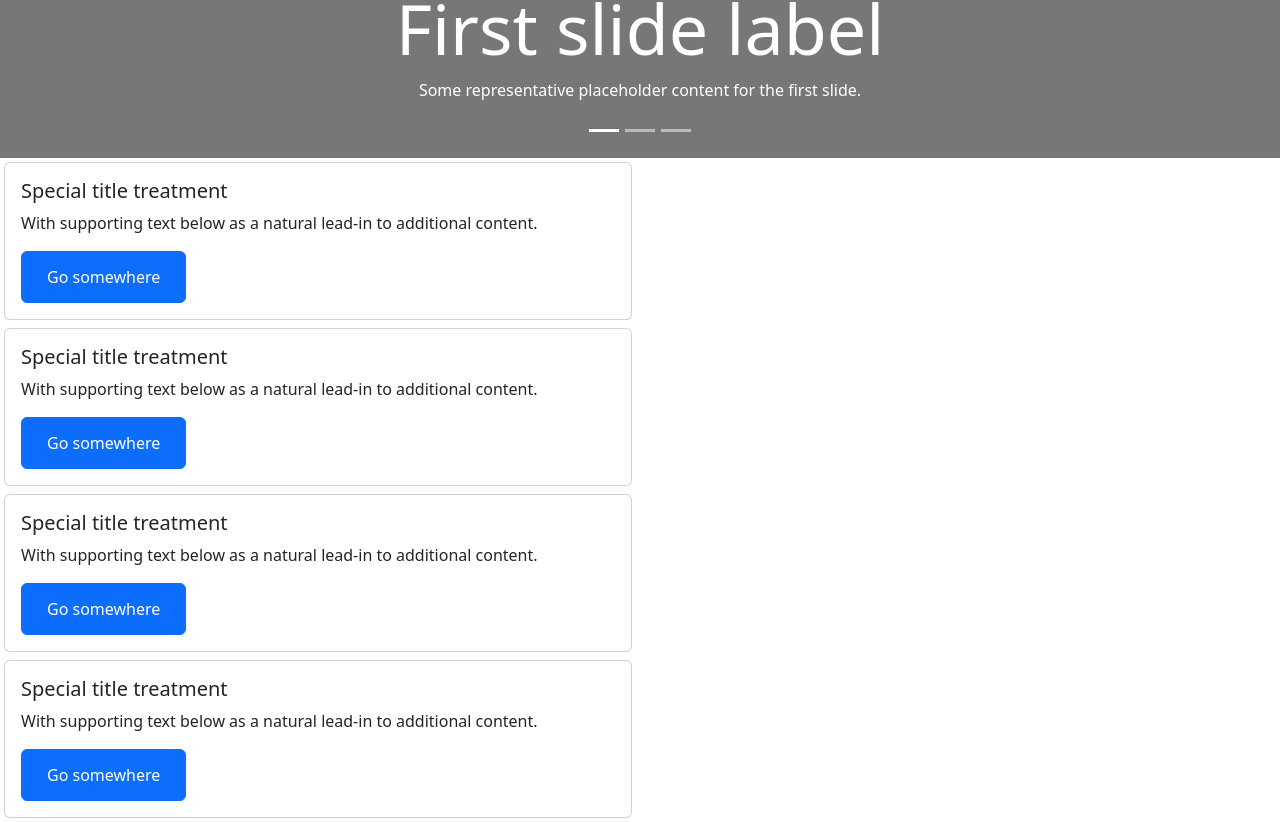
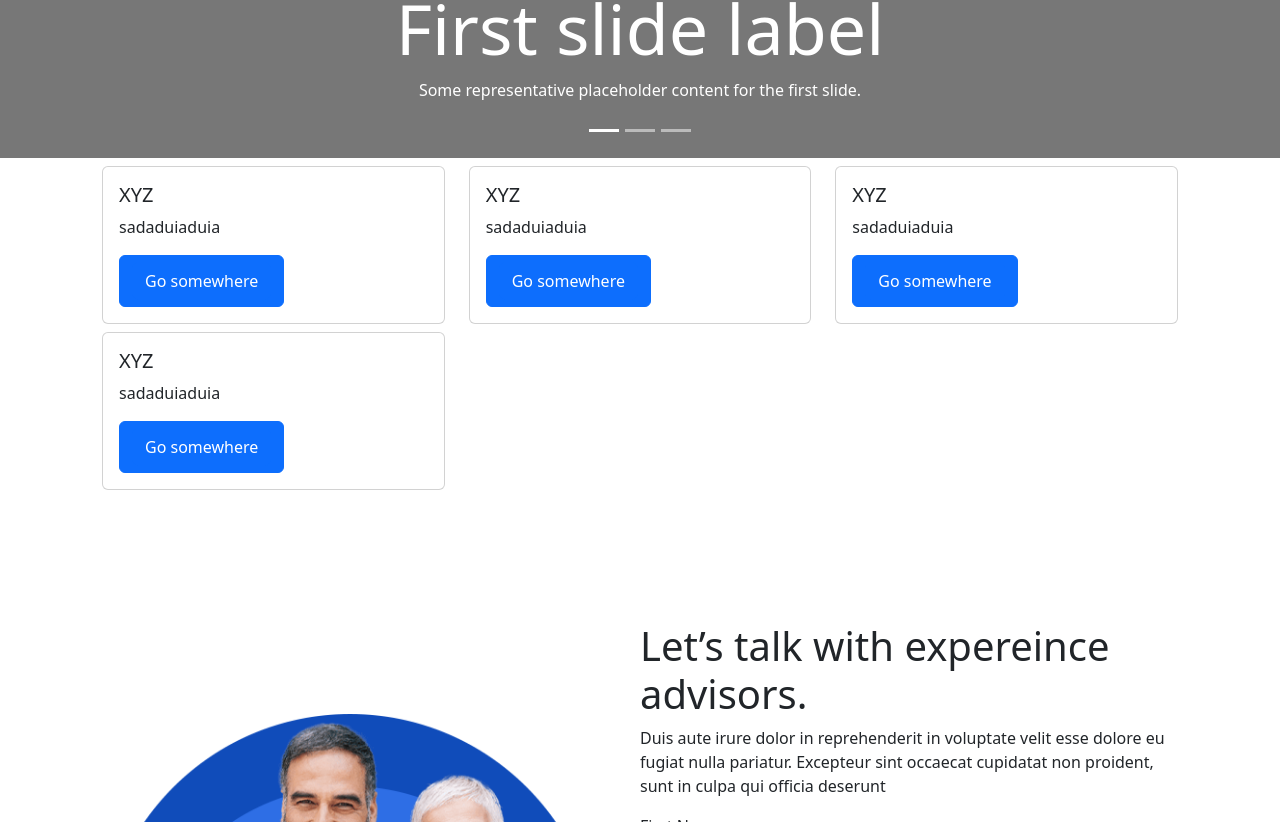
Before and after one commit to sayantanD1999/Insurance, a Next.js app: page / in a window 1280 px wide. Shown: the part 558-1380 px from the top of the page. Built offline with nearby package versions, Linux system fonts and the light colour scheme.

Commit message:
card dynamic done

```diff
--- a/components/Card.js
+++ b/components/Card.js
@@ -1,78 +1,94 @@
-import React from 'react'
+import React, { useState } from "react";
 
 function Card() {
+  const [data, setData] = useState([
+    {
+      title: "XYZ",
+      desc: "sadaduiaduia",
+    },
+    {
+      title: "XYZ",
+      desc: "sadaduiaduia",
+    },
+    {
+      title: "XYZ",
+      desc: "sadaduiaduia",
+    },
+    {
+      title: "XYZ",
+      desc: "sadaduiaduia",
+    },
+  ]);
+
   return (
     <>
-    <div className="row d-flex justify-content-between">
-      <div className="col-6 m-1">
+      <div className="container">
+        <div className="row m-2">
+          {data.map((item, index) => {
+            return (
+              <>
+                <div className="col-4 mb-2" key={index}>
                   <div className="card">
                     <div className="card-body">
-            <h5 className="card-title">Special title treatment</h5>
-            <p className="card-text">With supporting text below as a natural lead-in to additional content.</p>
-            <button type="button" class="btn btn-primary" data-bs-toggle="modal" data-bs-target="#exampleModal">
-            <a href="#" className="btn btn-primary">Go somewhere</a></button>
+                      <h5 className="card-title">{item.title}</h5>
+                      <p className="card-text">{item.desc}</p>
+                      <button
+                        type="button"
+                        class="btn btn-primary"
+                        data-bs-toggle="modal"
+                        data-bs-target="#exampleModal"
+                      >
+                        <a href="#" className="btn btn-primary">
+                          Go somewhere
+                        </a>
+                      </button>
                     </div>
                   </div>
                 </div>
-
-      <div className="col-6 m-1">
-        <div className="card">
-          <div className="card-body">
-            <h5 className="card-title">Special title treatment</h5>
-            <p className="card-text">With supporting text below as a natural lead-in to additional content.</p>
-            <button type="button" class="btn btn-primary" data-bs-toggle="modal" data-bs-target="#exampleModal">
-
-
-            <a href="#" className="btn btn-primary">Go somewhere</a></button>
+              </>
+            );
+          })}
         </div>
       </div>
-      </div>
-      <div className="col-6 m-1">
-        <div className="card">
-          <div className="card-body">
-            <h5 className="card-title">Special title treatment</h5>
-            <p className="card-text">With supporting text below as a natural lead-in to additional content.</p>
-            <button type="button" class="btn btn-primary" data-bs-toggle="modal" data-bs-target="#exampleModal">
+      {/* MODAL */}
 
-
-            <a href="#" className="btn btn-primary">Go somewhere</a></button>
-          </div>
-        </div>
-      </div>
-      <div className="col-6 m-1">
-        <div className="card">
-          <div className="card-body">
-            <h5 className="card-title">Special title treatment</h5>
-            <p className="card-text">With supporting text below as a natural lead-in to additional content.</p>
-            <button type="button" class="btn btn-primary" data-bs-toggle="modal" data-bs-target="#exampleModal">
-
-
-            <a href="#" className="btn btn-primary">Go somewhere</a></button>
-          </div>
-        </div>
-      </div>
-
-      </div>
-
-
-<div class="modal fade" id="exampleModal" tabindex="-1" aria-labelledby="exampleModalLabel" aria-hidden="true">
+      <div
+        class="modal fade"
+        id="exampleModal"
+        tabindex="-1"
+        aria-labelledby="exampleModalLabel"
+        aria-hidden="true"
+      >
         <div class="modal-dialog">
           <div class="modal-content">
             <div class="modal-header">
-        <h1 class="modal-title fs-5" id="exampleModalLabel">Modal title</h1>
-        <button type="button" class="btn-close" data-bs-dismiss="modal" aria-label="Close"></button>
+              <h1 class="modal-title fs-5" id="exampleModalLabel">
+                Modal title
+              </h1>
+              <button
+                type="button"
+                class="btn-close"
+                data-bs-dismiss="modal"
+                aria-label="Close"
+              ></button>
             </div>
-      <div class="modal-body">
-        ...
-      </div>
+            <div class="modal-body">...</div>
             <div class="modal-footer">
-        <button type="button" class="btn btn-secondary" data-bs-dismiss="modal">Close</button>
-        <button type="button" class="btn btn-primary">Save changes</button>
+              <button
+                type="button"
+                class="btn btn-secondary"
+                data-bs-dismiss="modal"
+              >
+                Close
+              </button>
+              <button type="button" class="btn btn-primary">
+                Save changes
+              </button>
             </div>
           </div>
         </div>
       </div>
     </>
-  )
+  );
 }
 export default Card;
--- a/components/Nav.js
+++ b/components/Nav.js
@@ -18,7 +18,7 @@ function Nav() {
         >
           <span class="navbar-toggler-icon"></span>
         </button>
-        <div class="collapse navbar-collapse" id="navbarSupportedContent">
+        <div class="collapse navbar-collapse d-flex flex-row-reverse" id="navbarSupportedContent">
           <ul class="navbar-nav me-auto mb-2 mb-lg-0 ">
             <li class="nav-item">
               <a class="nav-link active" aria-current="page" href="#">
```
Lines whose indentation alone changed are shown as unchanged.
